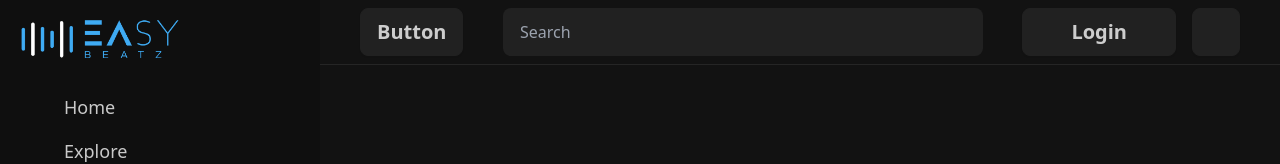
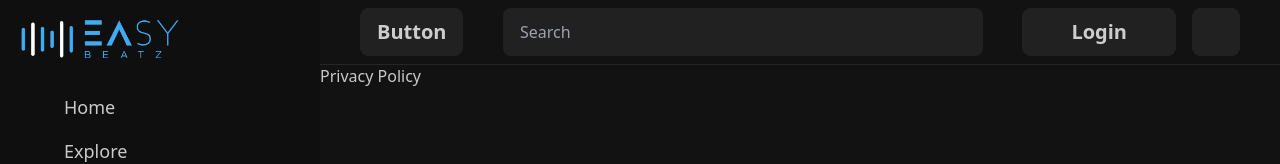
Before and after one commit to foxbecoding/easybeatz-web3, a Nuxt app in the folder app/: page /privacy-policy in a window 1280 px wide. Shown: the top 164 px of the page. Built offline with nearby package versions, Linux system fonts and the light colour scheme; some icons are missing.

Commit message:
added page

```diff
--- /dev/null
+++ b/app/pages/privacy-policy.vue
@@ -0,0 +1,5 @@
+<template>
+  <div>
+    <h1>Privacy Policy</h1>
+  </div>
+</template>
```
